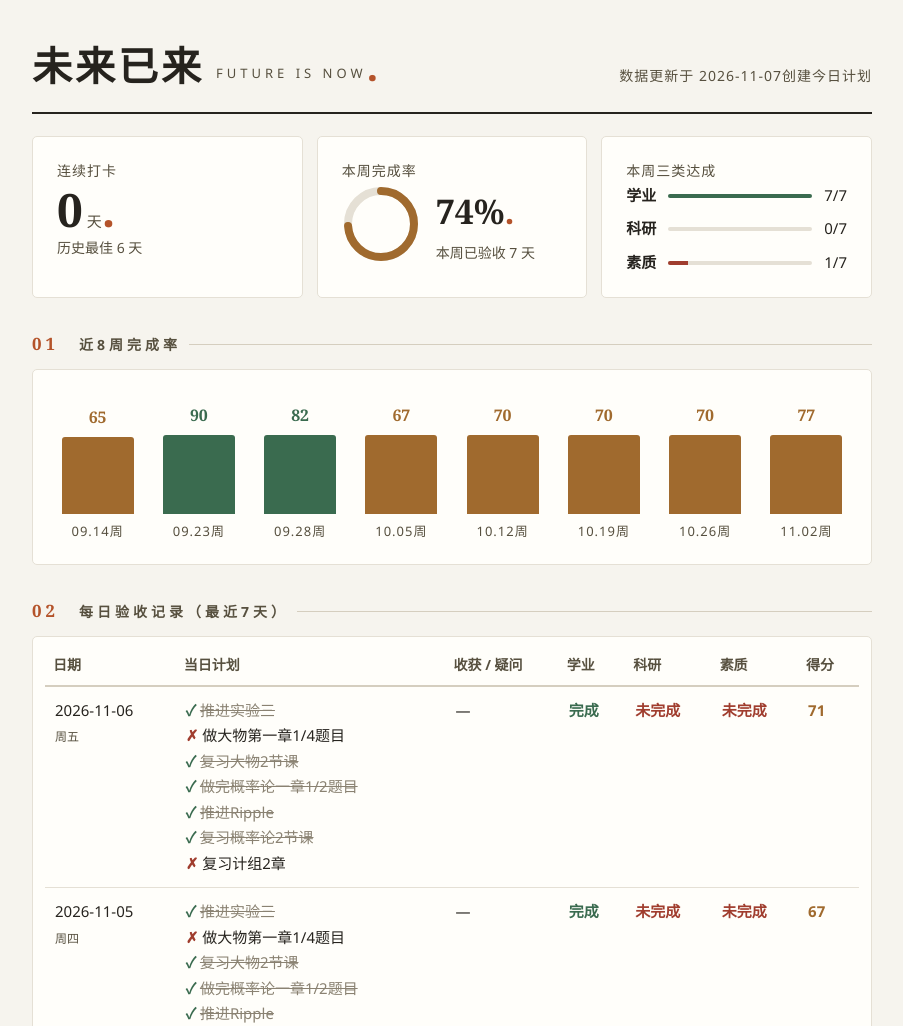
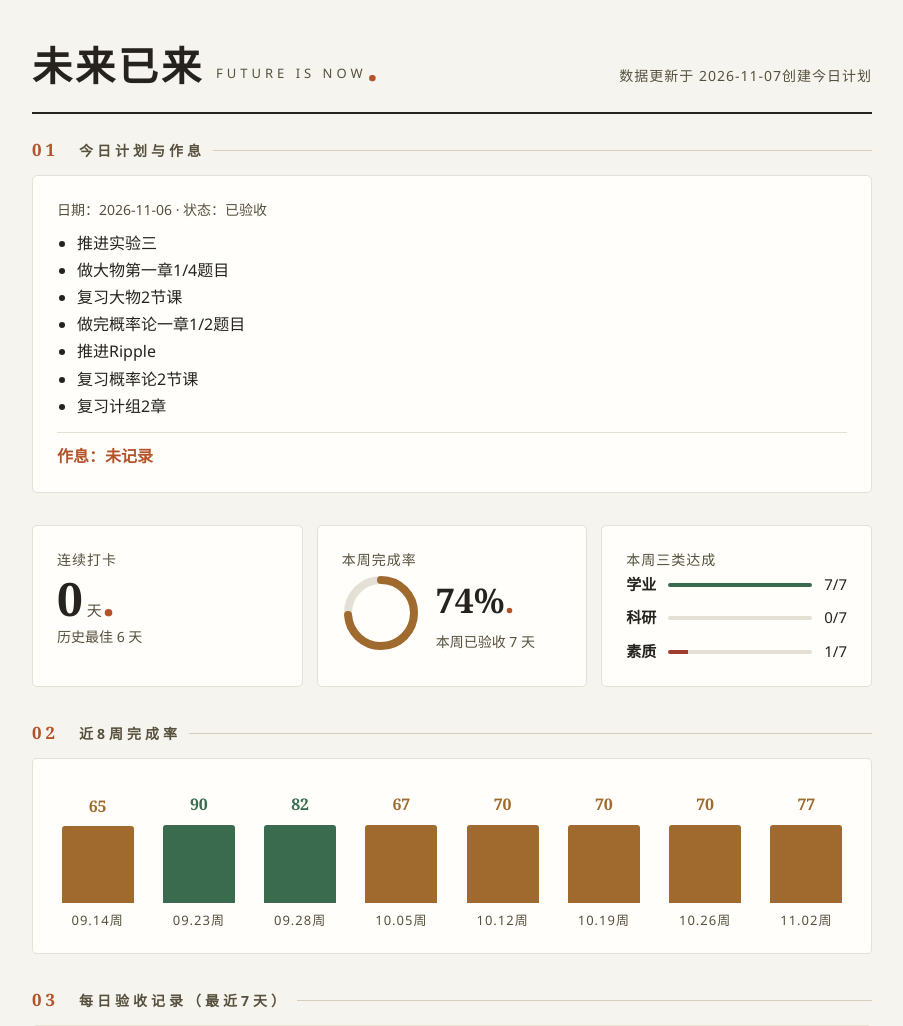
Before and after one commit to Onesummer-D/future-is-now, a plain HTML site: page index.html in a window 1280 px wide. Shown: the top 1026 px of the page, without its empty margins (188-1091 px from the left). Drawn offline with Linux system fonts and the light colour scheme.

Commit message:
在未来已来显示今日作息

```diff
--- a/index.html
+++ b/index.html
@@ -71,6 +71,11 @@
 </header>
 
 <section>
+  <h2><b>01</b>今日计划与作息</h2>
+  <div class="card" id="todayPlan"><div class="empty">今日计划加载中</div></div>
+</section>
+
+<section>
   <div class="row">
     <div class="card stat">
       <div class="lab">连续打卡</div>
@@ -97,12 +102,12 @@
 </section>
 
 <section>
-  <h2><b>01</b>近8周完成率</h2>
+  <h2><b>02</b>近8周完成率</h2>
   <div class="card"><div class="bars" id="trend"></div></div>
 </section>
 
 <section>
-  <h2><b>02</b>每日验收记录（最近7天）</h2>
+  <h2><b>03</b>每日验收记录（最近7天）</h2>
   <div class="card" style="padding:8px 12px">
     <table id="dayTable">
       <thead><tr><th>日期</th><th>当日计划</th><th>收获 / 疑问</th><th>学业</th><th>科研</th><th>素质</th><th>得分</th></tr></thead>
@@ -113,7 +118,7 @@
 </section>
 
 <section>
-  <h2><b>03</b>历史验收记录（最近60天）</h2>
+  <h2><b>04</b>历史验收记录（最近60天）</h2>
   <div class="card" style="padding:8px 12px">
     <table id="histTable">
       <thead><tr><th>日期</th><th>当日计划</th><th>收获 / 疑问</th><th>学业</th><th>科研</th><th>素质</th><th>得分</th></tr></thead>
@@ -124,12 +129,12 @@
 </section>
 
 <section>
-  <h2><b>04</b>最近一次周复盘</h2>
+  <h2><b>05</b>最近一次周复盘</h2>
   <div class="card rev" id="review"><div class="empty">每周日00:30自动生成：完成率统计、最好与最薄弱项、下周计划</div></div>
 </section>
 
 <section>
-  <h2><b>05</b>学期锚点</h2>
+  <h2><b>06</b>学期锚点</h2>
   <div class="card"><ul class="anchors" id="anchors"></ul></div>
 </section>
 
@@ -166,6 +171,16 @@ const tStr=(d=>d.getFullYear()+"-"+p0(d.getMonth()+1)+"-"+p0(d.getDate()))(new D
 const thisWeek=days.filter(d=>d.date>=cutStr&&d.date<=tStr);
 
 $("upd").textContent=DATA.meta.updated||"—";
+
+const nowDate=new Date();
+const pad2=n=>String(n).padStart(2,"0");
+const todayKey=nowDate.getFullYear()+"-"+pad2(nowDate.getMonth()+1)+"-"+pad2(nowDate.getDate());
+const todayPlan=DATA.days.find(d=>d.date===todayKey);
+if(todayPlan){
+  const routine=((todayPlan.note||"").match(/作息记录：(.+?)(?:。|$)/)||[])[1]||"未记录";
+  const planHtml=(todayPlan.plan||[]).map(p=>"<li>"+esc(p)+"</li>").join("");
+  $("todayPlan").innerHTML="<div style=\"font-size:14px;color:var(--dim);margin-bottom:8px\">日期："+esc(todayPlan.date)+" · 状态："+(todayPlan.score===null?"待验收":"已验收")+"</div><ul style=\"margin:0 0 12px 20px\">"+planHtml+"</ul><div style=\"border-top:1px solid var(--line);padding-top:10px;color:var(--acc);font-weight:600\">作息："+esc(routine)+"</div>";
+}
 
 const st=DATA.streak||{current:0,best:0};
 $("streak").innerHTML=st.current+"<small>天</small>";
```
